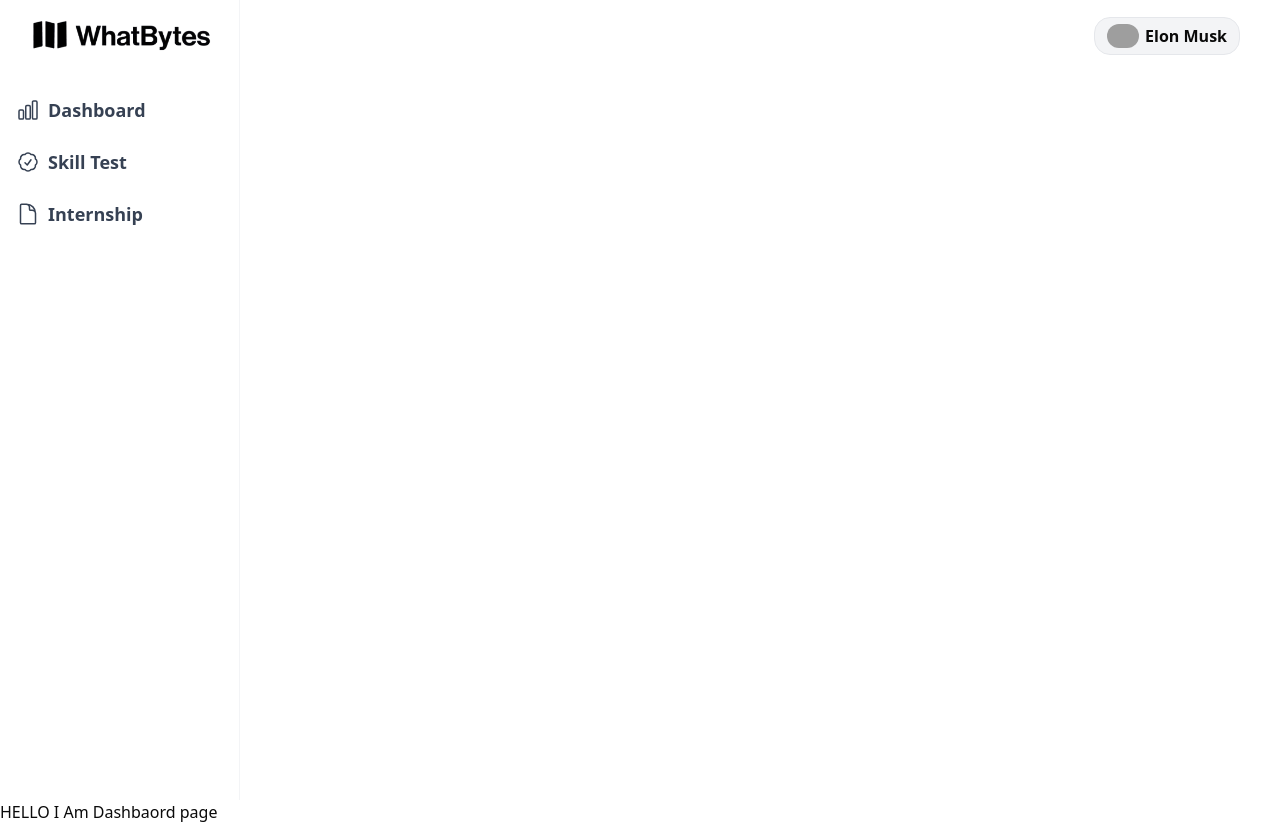
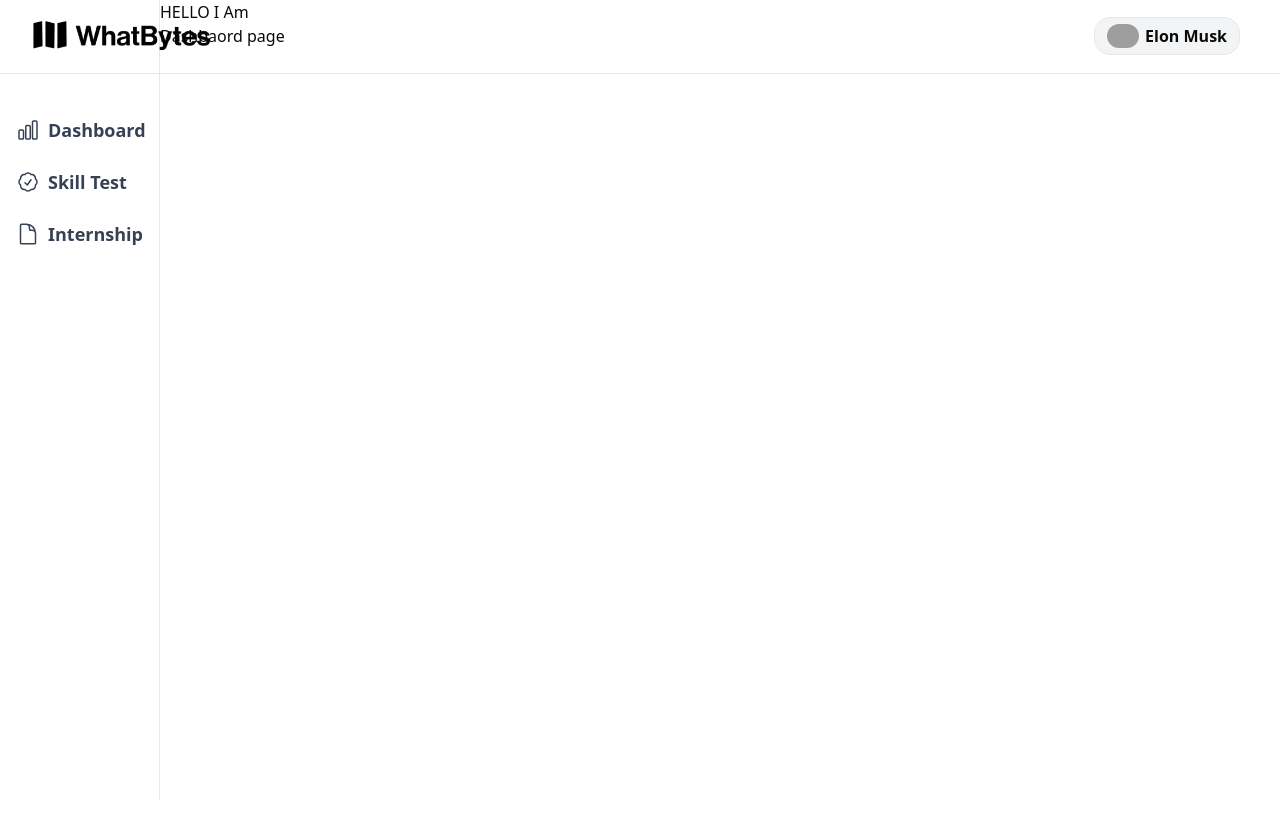
Before and after one commit to justJubair/whatbytes-assignment, a Next.js app: page / in a window 1280 px wide. After the commit the page ends 800 px from the top, so only its background shows below. Built offline with nearby package versions, Linux system fonts and the light colour scheme; grey boxes are pictures that could not be loaded.

Commit message:
[Add]: sidebar

```diff
--- a/src/app/layout.tsx
+++ b/src/app/layout.tsx
@@ -30,8 +30,12 @@ export default function RootLayout({
         className={`${geistSans.variable} ${geistMono.variable} antialiased`}
       >
         <Topbar />
-        <Sidebar />
-        {children}
+        <div className="grid grid-cols-8 relative">
+          <div className="col-span-1 min-h-screen border-gray-200 border-r-1">
+            <Sidebar />
+          </div>
+          <div className="col-span-">{children}</div>
+        </div>
       </body>
     </html>
   );
--- a/src/components/layout/Sidebar.tsx
+++ b/src/components/layout/Sidebar.tsx
@@ -2,8 +2,8 @@ import Link from "next/link";
 
 const Sidebar = () => {
   return (
-    <div className="min-h-screen w-60 flex-col p-4 border-gray-100 border-r-1">
-      <Link href="/" className="flex items-center mt-20 gap-2 text-gray-700">
+    <div className="flex-col p-4 fixed">
+      <Link href="/" className="flex items-center mt-25 gap-2  text-gray-700">
         <svg
           xmlns="http://www.w3.org/2000/svg"
           fill="none"
--- a/src/components/layout/Topbar.tsx
+++ b/src/components/layout/Topbar.tsx
@@ -3,17 +3,25 @@ import user from "@assets/user.png";
 import Image from "next/image";
 const Topbar = () => {
   return (
-    <div className="fixed top-0 w-full flex items-center justify-between">
-      <Image className="w-60" src={logo} width={400} height={400} alt="logo" />
-      <div className="flex items-center gap-1.5 bg-gray-100 px-3 border-gray-200 border-1 rounded-2xl py-1.5 mr-10">
+    <div className="">
+      <div className="fixed z-10 top-0 border-gray-200 border-b-1 w-full flex items-center justify-between">
         <Image
-          className="w-8 rounded-full"
-          src={user}
+          className="w-60"
+          src={logo}
           width={400}
           height={400}
           alt="logo"
         />
-        <p className="font-bold">Elon Musk</p>
+        <div className="flex items-center gap-1.5 bg-gray-100 px-3 border-gray-200 border-1 rounded-2xl py-1.5 mr-10">
+          <Image
+            className="w-8 rounded-full"
+            src={user}
+            width={400}
+            height={400}
+            alt="logo"
+          />
+          <p className="font-bold">Elon Musk</p>
+        </div>
       </div>
     </div>
   );
```
